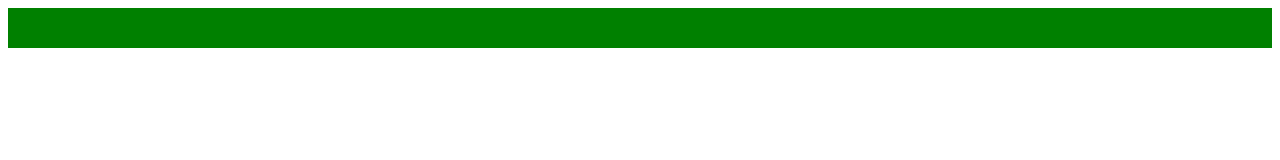
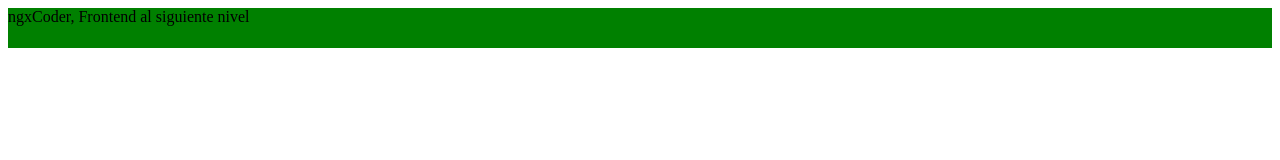
Before and after one commit to ngxCoder/gitconflict, a plain HTML site: page index.html in a window 1280 px wide. Drawn offline with Linux system fonts and the light colour scheme.

Commit message:
feat(index.html): good message

```diff
--- a/index.html
+++ b/index.html
@@ -6,6 +6,8 @@
     <title>Conflict Site</title>
 </head>
 <body>
-    <div style=" background-color: green; width: 100%; height: 40px;"></div>
+    <div style=" background-color: green; width: 100%; height: 40px;">
+        ngxCoder, Frontend al siguiente nivel
+    </div>
 </body>
 </html>
```
